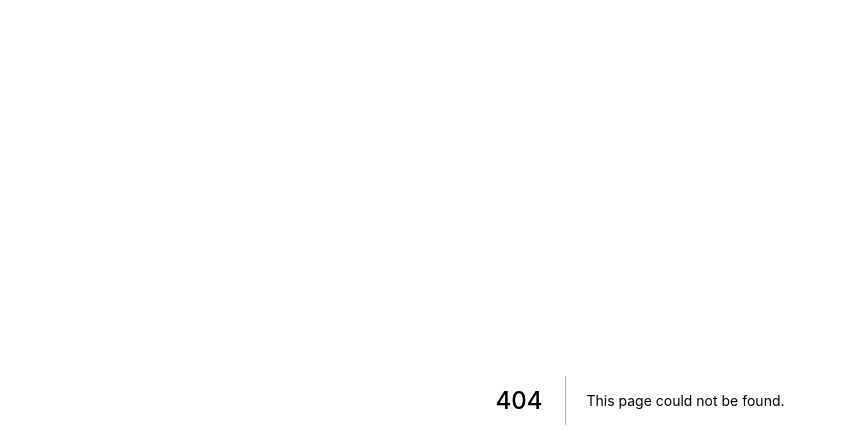
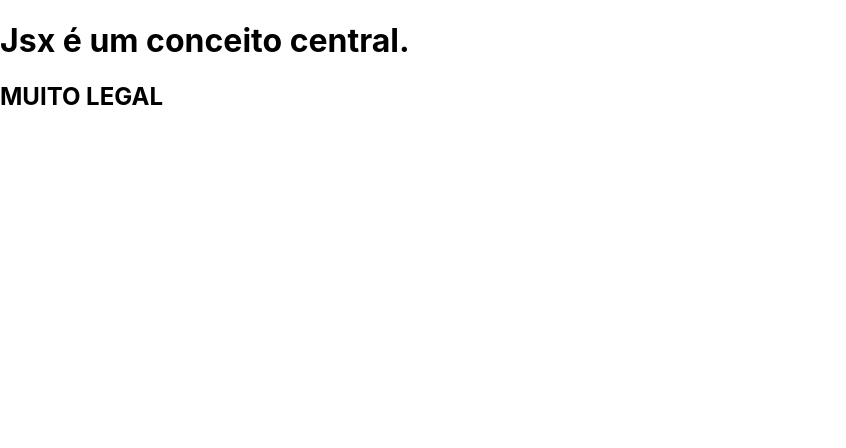
Before and after one commit to viniciusFUU/fundamentos, a Next.js app: page /jsx in a window 1280 px wide. Before the commit this address had no page. Shown: the top 448 px of the page, without its empty margins (0-846 px from the left). Built offline with nearby package versions, Linux system fonts and the light colour scheme.

Commit message:
fundamentos Next.js #04

```diff
--- /dev/null
+++ b/src/pages/jsx.jsx
@@ -0,0 +1,14 @@
+export default function Jsx() {
+    const Titulo = <h1>Jsx é um conceito central.</h1>
+
+    function subtitulo() {
+        return <h2>{"Muito legal".toUpperCase()}</h2>
+    }
+
+    return(
+        <div>
+            {Titulo}
+            {subtitulo()}
+        </div>
+    )
+}
```
Also changed, not shown: src/pages/index.jsx (+4 -3 lines).
